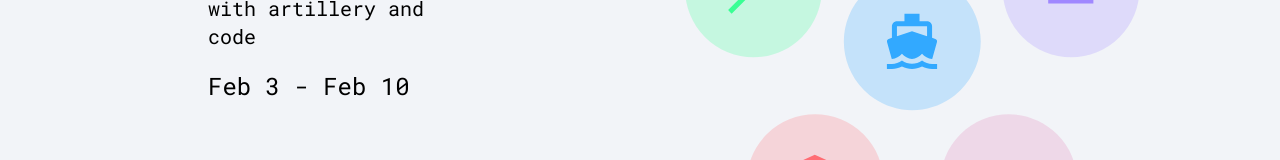
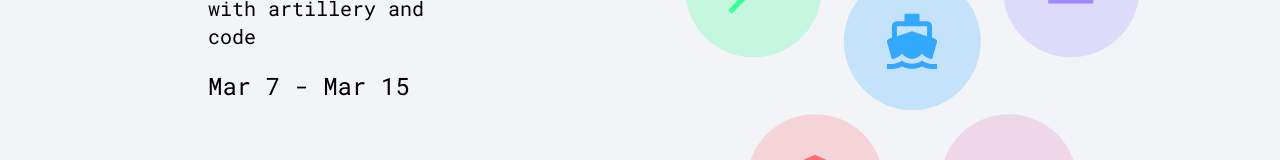
Before and after one commit to MU-Enigma/battleship, a Vue app: page / in a window 1280 px wide. Shown: the part 410-570 px from the top of the page. Built offline with nearby package versions, Linux system fonts and the light colour scheme.

Commit message:
Update event date
Signed-off-by: AndroBuddy <anirudhchimpidi8@gmail.com>

```diff
--- a/src/App.vue
+++ b/src/App.vue
@@ -14,7 +14,7 @@ import Footer from './components/Footer.vue'
 			<h1 class="lg:text-5xl text-2xl font-bold">Enigma</h1>
 			<h2 class="lg:text-2xl text-xl">Code Wars 0: Battleships</h2>
 			<h3 class="lg:text-xl text-lg font-thin">Fight your battles with artillery and code</h3>
-			<h2 class="lg:text-2xl text-xl">Feb 3 - Feb 10</h2>
+			<h2 class="lg:text-2xl text-xl">Mar 7 - Mar 15</h2>
 			<br>
 			<a href="https://github.com/MU-Enigma/BattleShip-BattleGround/tree/master/Battleship/Submissions">
 				<div class="lg:p-6 p-2 lg:w-60 w-32 flex justify-center uppercase lg:text-2xl text-sm items-center lg:rounded-3xl rounded-xl text-white button cursor-pointer transform hover:scale-95 ease-in-out duration-300 shadow-md">
```
